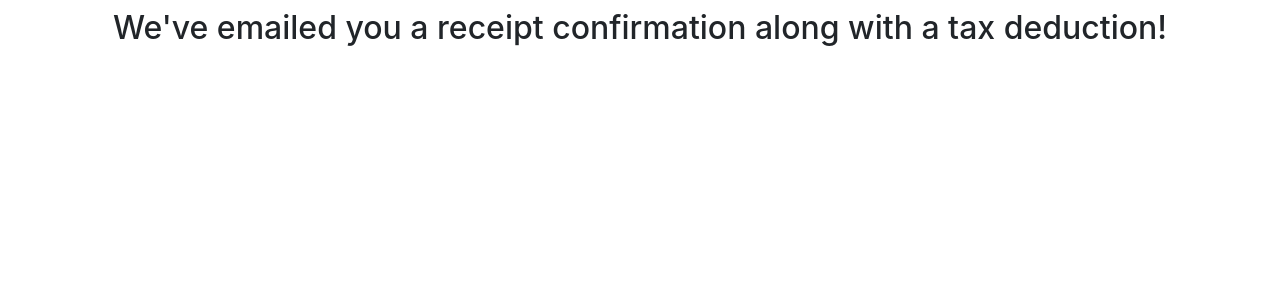
After one commit to ftang1996/gryzzl, a Flask app: page /confirm in a window 1280 px wide. The commit adds this page. Shown: the part 497-800 px from the top of the page. Run offline with Flask 2, Linux system fonts and the light colour scheme; some libraries are stand-ins or nearby versions.

Commit message:
tax confirm

```diff
--- a/app/routes.py
+++ b/app/routes.py
@@ -9,7 +9,7 @@ from app.forms import SearchForm
 def index():
     form = SearchForm()
     if form.validate_on_submit():
-        return redirect('/results', search=form.search.data)
+        return redirect('/results')
 
     return render_template('index.html', title='Home', form=form)
 
@@ -21,8 +21,8 @@ def nonprofit(id):
 
     return render_template('nonprofit.html', nonprofit=nonprofit, items=items)
 
-@app.route('/temp')
-def temp():
+@app.route('/results')
+def results():
     posts = [
         {
             'name': "St. Anthony ",
@@ -53,6 +53,11 @@ def profileDisplay():
             }
         ]
     return render_template('profile-display.html', profile=profile[0])
+
+@app.route('/confirm')
+def confirm():
+    return render_template('confirmation.html')
+
 
 # from datetime import datetime
 # from flask import render_template, flash, request, redirect, url_for
--- /dev/null
+++ b/app/templates/confirmation.html
@@ -0,0 +1,14 @@
+{% extends "base.html" %}
+
+{% block content %}
+    <div class=""container">
+            <div class="row justify-content-center">
+                <img src="https://morethankyounotes.com/wp-content/uploads/2016/07/Donation-Thanks-1.png"
+                     style="height:400; width:50%"></img>
+            </div>
+            <div class="row justify-content-center">
+                <h2>We've emailed you a receipt confirmation along with a tax deduction!</h2>
+            </div>
+
+    </div>
+{% endblock %}
```
Also changed, not shown: app/templates/index.html (+3 -6 lines).
